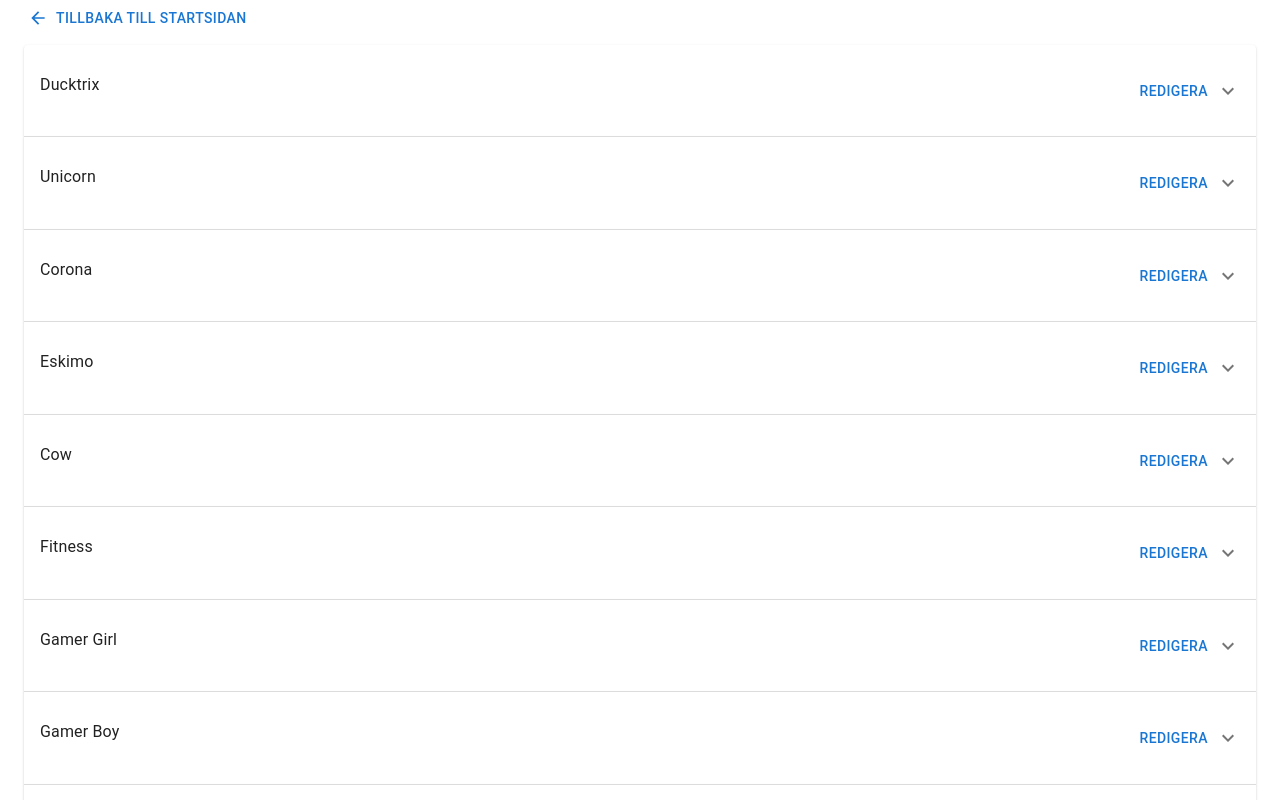
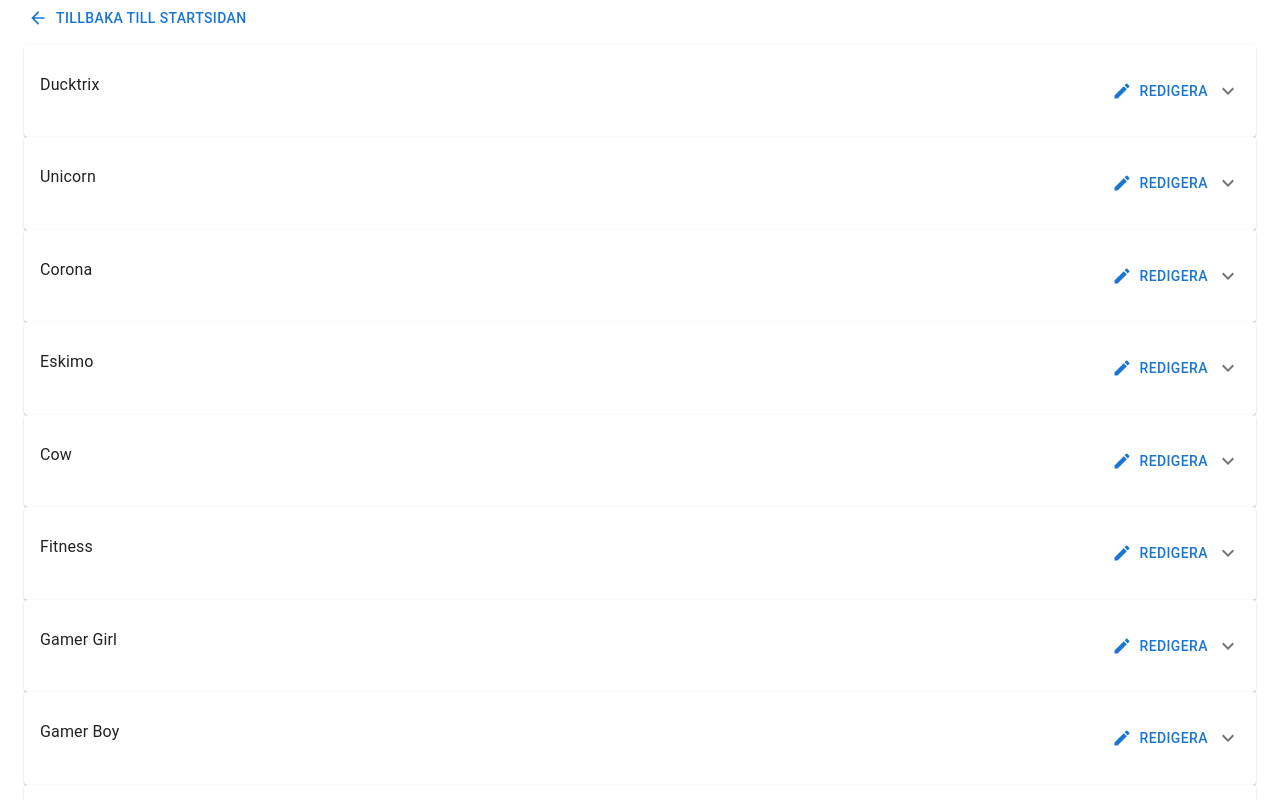
Before and after one commit to OliviaIsberg/ducky, a React (Create React App) app: page /admin in a window 1280 px wide. Shown: the top 800 px of the page. Built offline with nearby package versions, Linux system fonts and the light colour scheme.

Commit message:
Made it possible to delete products from admin page

```diff
--- a/src/components/AdminPageAccordion.tsx
+++ b/src/components/AdminPageAccordion.tsx
@@ -6,12 +6,16 @@ import {
   AccordionSummary,
   Box,
 } from '@mui/material';
-import { useReducer, useState } from 'react';
+import { useEffect, useReducer, useRef, useState } from 'react';
 import { Product } from '../Api/Data';
 import { ProductTypes } from '../contexts/Reducers';
 import ExpandMoreIcon from '@mui/icons-material/ExpandMore';
+import EditIcon from '@mui/icons-material/Edit';
+import Save from '@mui/icons-material/Save';
+import AddIcon from '@mui/icons-material/Add';
 
 enum ProductEditReducerType {
+  Update,
   UpdateTitle,
   UpdateInformation,
   UpdateImgURL,
@@ -19,9 +23,11 @@ enum ProductEditReducerType {
   Updatecategory,
   Save,
   Reset,
+  Delete,
 }
 
 type Action =
+  | { type: ProductEditReducerType.Update; product: Product }
   | { type: ProductEditReducerType.UpdateTitle; value: string }
   | { type: ProductEditReducerType.UpdateInformation; value: string }
   | { type: ProductEditReducerType.UpdateImgURL; value: string }
@@ -30,9 +36,11 @@ type Action =
   | { type: ProductEditReducerType.Save }
   | { type: ProductEditReducerType.Reset; product: Product };
 
-function AdminPageAccordion({ product, dispatch }: any) {
+function AdminPageAccordion({ product, dispatch, deleteProduct }: any) {
   function ProductEditReducer(state: Product, action: Action) {
     switch (action.type) {
+      case ProductEditReducerType.Update:
+        return action.product;
       case ProductEditReducerType.UpdateTitle:
         return { ...state, title: action.value };
       case ProductEditReducerType.UpdateInformation:
@@ -60,13 +68,24 @@ function AdminPageAccordion({ product, dispatch }: any) {
     product
   );
 
+  const firstUpdate = useRef(true);
+  useEffect(() => {
+    if (firstUpdate.current) {
+      firstUpdate.current = false;
+      return;
+    }
+
+    dispatchProductState({ type: ProductEditReducerType.Update, product });
+  }, [product]);
+
   const handleOpen = (
     event: React.SyntheticEvent<Element, Event>,
     expanded: boolean
   ) => setOpen(!open);
 
   return (
-    <Accordion onChange={handleOpen}>
+    <Box>
+      <Accordion onChange={handleOpen} expanded={open}>
         <AccordionSummary expandIcon={<ExpandMoreIcon />}>
           <Box
             sx={{
@@ -79,7 +98,7 @@ function AdminPageAccordion({ product, dispatch }: any) {
             {open ? (
               <input
                 type="text"
-              value={productState.title}
+                value={product.title}
                 onChange={(e) => {
                   dispatchProductState({
                     type: ProductEditReducerType.UpdateTitle,
@@ -93,6 +112,7 @@ function AdminPageAccordion({ product, dispatch }: any) {
             )}
             {open ? (
               <Button
+                startIcon={<Save />}
                 onClick={(e) => {
                   dispatchProductState({
                     type: ProductEditReducerType.Save,
@@ -103,7 +123,7 @@ function AdminPageAccordion({ product, dispatch }: any) {
                 Spara
               </Button>
             ) : (
-            <Button>Redigera</Button>
+              <Button startIcon={<EditIcon />}>Redigera</Button>
             )}
           </Box>
         </AccordionSummary>
@@ -184,9 +204,19 @@ function AdminPageAccordion({ product, dispatch }: any) {
             >
               Återställ
             </Button>
+            <Button
+              onClick={(e) => {
+                deleteProduct(product.id);
+                setOpen(false);
+                e.stopPropagation();
+              }}
+            >
+              Ta bort produkt
+            </Button>
           </Box>
         </AccordionDetails>
       </Accordion>
+    </Box>
   );
 }
 
--- a/src/contexts/ProductsContext.tsx
+++ b/src/contexts/ProductsContext.tsx
@@ -1,7 +1,7 @@
 import React, { createContext, useContext, useReducer, useEffect } from 'react';
 import { mockedProducts } from '../Api/Data';
 // import useLocalStorage from '../Hooks/useLocalStorage'
-import { ProductActions, productReducer } from './Reducers';
+import { ProductActions, productReducer, ProductTypes } from './Reducers';
 
 export type ProductType = {
   id: number;
@@ -14,6 +14,7 @@ export type ProductType = {
 type PContext = {
   products: ProductType[];
   dispatch: React.Dispatch<ProductActions>;
+  deleteProduct: (id: number) => void;
 };
 
 export const ProductContext = createContext<PContext>({} as PContext);
@@ -23,10 +24,16 @@ export const ProductsProvider: React.FC = ({ children }) => {
   const initialStateProducts =
     lsProducts !== null ? JSON.parse(lsProducts) : mockedProducts;
 
-  const [products, dispatch] = useReducer<
+  let [products, dispatch] = useReducer<
     React.Reducer<ProductType[], ProductActions>
   >(productReducer, initialStateProducts);
 
+  function deleteProduct(id: number) {
+    dispatch({
+      type: ProductTypes.Delete,
+      payload: { id },
+    });
+  }
   // useLocalStorage('stateLS', '')
 
   useEffect(() => {
@@ -34,7 +41,7 @@ export const ProductsProvider: React.FC = ({ children }) => {
   }, [products]);
 
   return (
-    <ProductContext.Provider value={{ products, dispatch }}>
+    <ProductContext.Provider value={{ products, dispatch, deleteProduct }}>
       {children}
     </ProductContext.Provider>
   );
--- a/src/contexts/Reducers.ts
+++ b/src/contexts/Reducers.ts
@@ -120,7 +120,11 @@ export const productReducer = (state: Data, action: ProductActions) => {
 
       return products;
     case ProductTypes.Delete:
-      return state;
+      const productsAfterDeletion = state.filter(
+        (product) => product.id !== action.payload.id
+      );
+
+      return productsAfterDeletion;
     default:
       return state;
   }
--- a/src/pages/AdminPage.tsx
+++ b/src/pages/AdminPage.tsx
@@ -1,12 +1,21 @@
-import { Box, Button, Container, List } from '@mui/material';
+import {
+  Accordion,
+  AccordionDetails,
+  AccordionSummary,
+  Box,
+  Button,
+  Container,
+  List,
+} from '@mui/material';
 import ArrowBackIcon from '@mui/icons-material/ArrowBack';
 
 import { Link } from 'react-router-dom';
-import { useProduct } from '../contexts/ProductsContext';
+import { ProductContext, useProduct } from '../contexts/ProductsContext';
 import AdminPageAccordion from '../components/AdminPageAccordion';
+import { ProductActions, ProductTypes } from '../contexts/Reducers';
 
 function AdminPage() {
-  const { products, dispatch } = useProduct();
+  const { products, dispatch, deleteProduct } = useProduct();
 
   return (
     <Container maxWidth="xl" sx={{ height: '100%' }}>
@@ -19,9 +28,21 @@ function AdminPage() {
         }}
       >
         <List>
-          {products.map((p, i) => (
-            <AdminPageAccordion key={i} product={p} dispatch={dispatch} />
-          ))}
+          {products.map((p, i) => {
+            return (
+              <AdminPageAccordion
+                key={i}
+                product={p}
+                deleteProduct={deleteProduct}
+                dispatch={(productTypes: ProductActions) =>
+                  dispatch(productTypes)
+                }
+              />
+            );
+          })}
+          <Button onClick={() => console.log('hejsan')}>
+            Lägg till ny produkt
+          </Button>
         </List>
       </Box>
     </Container>
```
Lines whose indentation alone changed are shown as unchanged.
